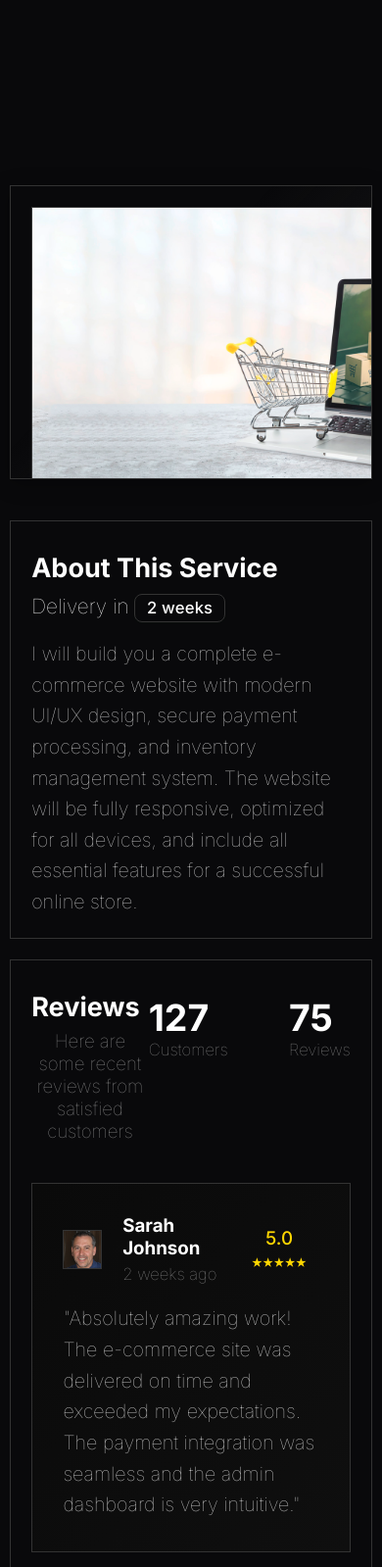
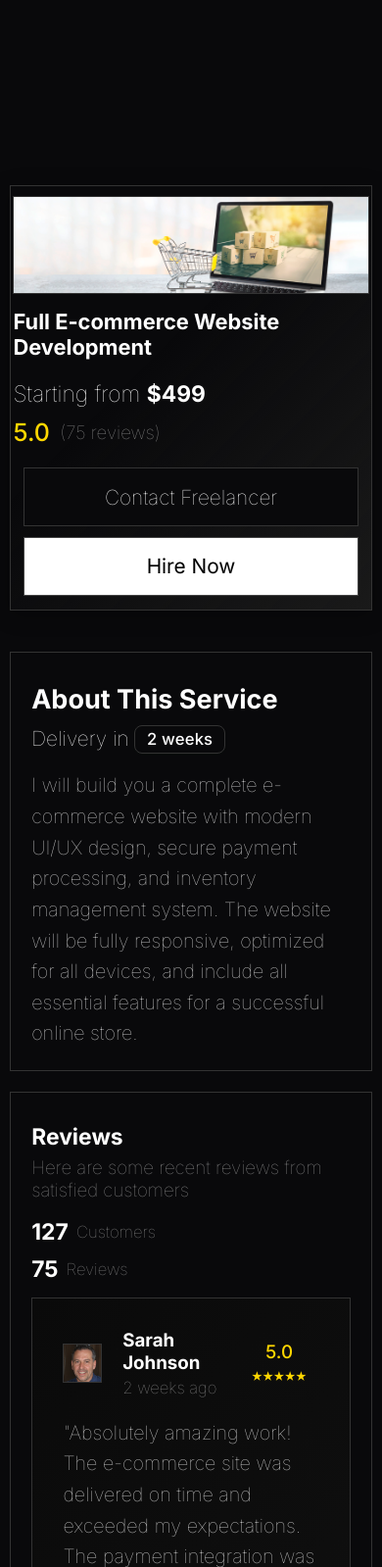
Before and after one commit to simaopsbarbosa/sixer, a PHP site: page /pages/service.php in a window 390 px wide. Shown: the part 188-1787 px from the top of the page at 98% size. Run offline with PHP 8.4, Linux system fonts and the light colour scheme.

Commit message:
basic responsivity for the service page

```diff
--- a/css/service.css
+++ b/css/service.css
@@ -296,6 +296,8 @@
   background: #09090b;
   color: #ffffff;
   font-weight: 100;
+  padding: 0.8em 1em;
+  font-size: 1em;
 }
 
 .reviews-header {
@@ -498,14 +500,145 @@
   box-shadow: 0 1px 2px rgba(76,175,80,0.04);
 }
 
+
+/* Responsive styles for service header */
+@media (max-width: 1024px) {
+  .service-header {
+    flex-direction: column;
+    height: auto;
+    min-height: 0;
+    gap: 1.5em;
+    padding: 1em 0.5em;
+  }
+  .service-image {
+    width: 100%;
+    height: 220px;
+    min-width: 0;
+    max-width: 100vw;
+  }
+  .section-header {
+    flex-direction: column;
+    align-items: flex-start;
+    gap: 1em;
+    margin-bottom: 1.2em;
+  }
+  .reviews-stats {
+    flex-direction: row;
+    gap: 2em;
+    margin-top: 0.5em;
+  }
+}
+
 @media (max-width: 768px) {
   .about-service-header {
     flex-direction: column;
     align-items: flex-start;
     gap: 0.5em;
   }
+
   .about-service-section .service-eta {
     align-self: flex-start;
     margin-top: 0.3em;
   }
+
+  .reviews-subtitle {
+    text-align: left;
+  }
+  .service-header {
+    flex-direction: column;
+    align-items: stretch;
+    height: auto;
+    gap: 1em;
+    padding: 1em 0.2em;
+  }
+  .service-image {
+    width: 100%;
+    height: 160px;
+    min-width: 0;
+    max-width: 100vw;
+  }
+  .service-info {
+    padding: 0.2em 0;
+  }
+  .service-info h1 {
+    font-size: 1.3em;
+  }
+  .service-meta {
+    flex-direction: column;
+    gap: 0.7em;
+    align-items: flex-start;
+  }
+  .section-header {
+    flex-direction: column;
+    align-items: flex-start;
+    gap: 0.7em;
+    margin-bottom: 1em;
+  }
+  .reviews-stats {
+    flex-direction: column;
+    gap: 0.7em;
+    margin-top: 0.5em;
+    width: 100%;
+  }
+  .reviews-stats .stat {
+    flex-direction: row;
+    align-items: center;
+    gap: 0.5em;
+  }
+  .reviews-stats .stat-label {
+    font-size: 0.9em;
+  }
 }
+
+@media (max-width: 480px) {
+  .service-header {
+    padding: 0.5em 0.1em;
+    gap: 0.5em;
+  }
+  .service-image {
+    width: 100%;
+    height: 100px;
+    min-width: 0;
+    max-width: 100vw;
+  }
+  .service-info h1 {
+    font-size: 1.05em;
+  }
+  .service-meta {
+    gap: 0.5em;
+  }
+  .service-actions {
+    flex-direction: column;
+    gap: 0.5em;
+    padding : 1em 0.5em 0 0.5em;
+  }
+  .hire-button {
+    width: 100%;
+  }
+  .section-header {
+    flex-direction: column;
+    align-items: flex-start;
+    gap: 0.5em;
+    margin-bottom: 0.7em;
+  }
+  .reviews-title h2 {
+    font-size: 1.1em;
+  }
+  .reviews-stats {
+    flex-direction: column;
+    gap: 0.5em;
+    margin-top: 0.3em;
+    width: 100%;
+  }
+  .reviews-stats .stat {
+    flex-direction: row;
+    align-items: center;
+    gap: 0.4em;
+  }
+  .reviews-stats .stat-value {
+    font-size: 1.1em;
+  }
+  .reviews-stats .stat-label {
+    font-size: 0.8em;
+  }
+}
```
